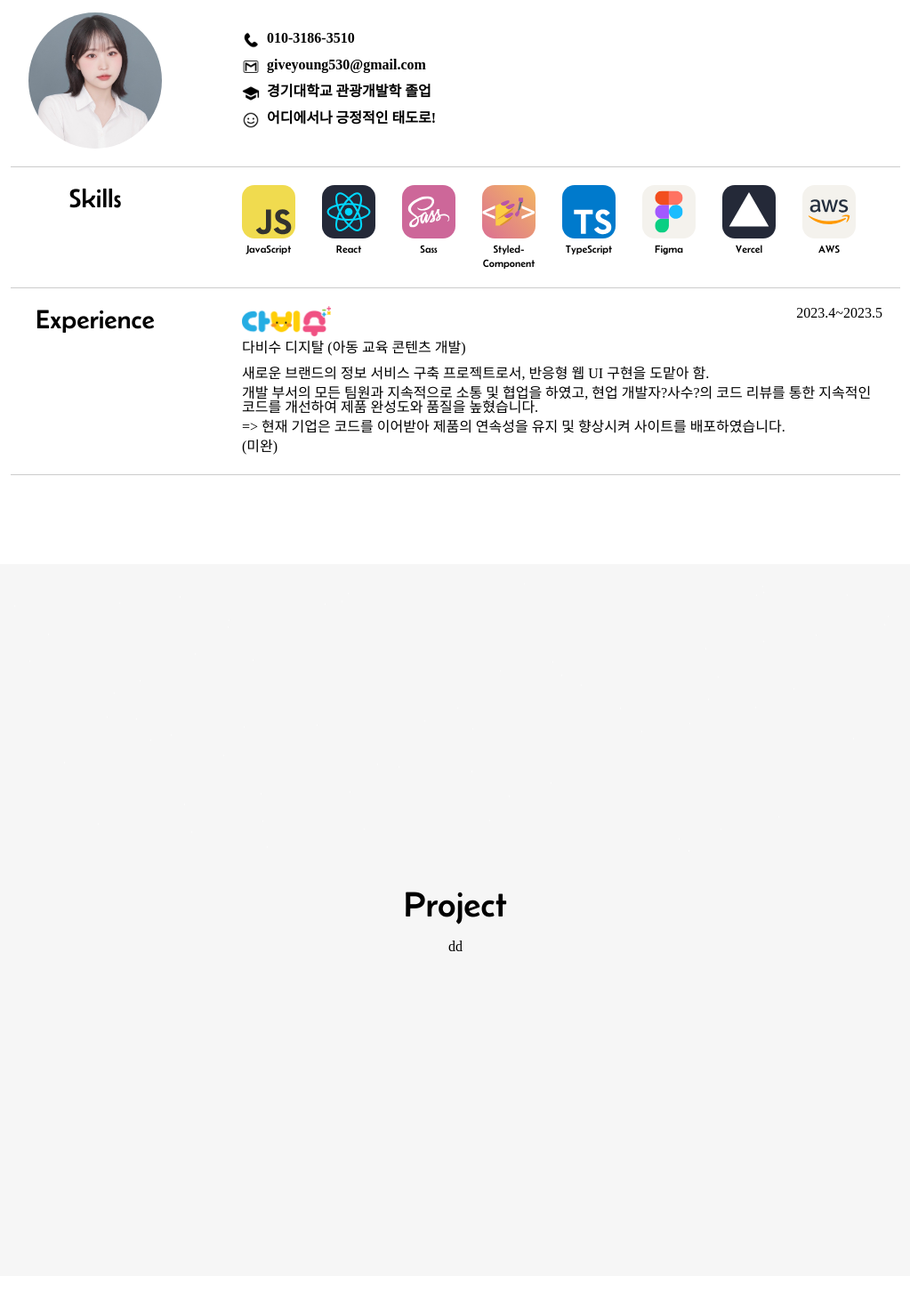
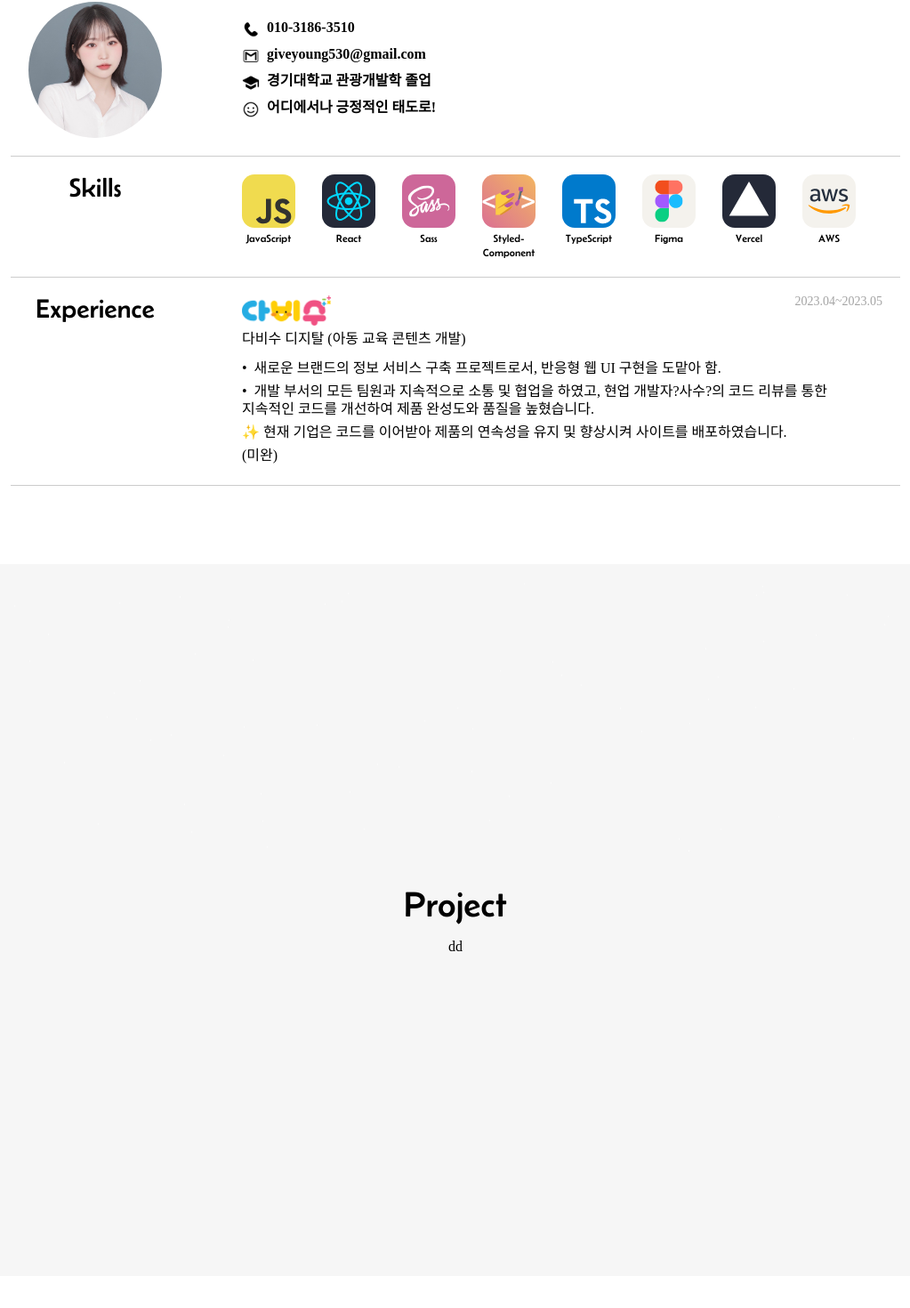
Before and after one commit to zunyange/portfolio, a React (Create React App) app: page / in a window 1280 px wide. Shown: the part 967-2437 px from the top of the page at 89% size, without its empty margins (128-1151 px from the left). Before the commit the page ends 2401 px from the top, so only its background shows below. Built offline with nearby package versions, Linux system fonts and the light colour scheme; a web font is replaced by a local one.

Commit message:
ADD : Copyright

```diff
--- a/src/components/About/About.js
+++ b/src/components/About/About.js
@@ -59,22 +59,22 @@ const About = ({ about }) => {
             <S.ExpBox>
               <S.Enterprise>
                 <img src="images/icon/Dabisu.png" alt="다비수디지탈" />
-                <div>2023.4~2023.5</div>
+                <div>2023.04~2023.05</div>
               </S.Enterprise>
               <S.ExpConent title>
                 다비수 디지탈 (아동 교육 콘텐츠 개발)
               </S.ExpConent>
               <S.ExpConent>
-                새로운 브랜드의 정보 서비스 구축 프로젝트로서, 반응형 웹 UI
-                구현을 도맡아 함.
+                • &nbsp;새로운 브랜드의 정보 서비스 구축 프로젝트로서, 반응형 웹
+                UI 구현을 도맡아 함.
               </S.ExpConent>
               <S.ExpConent>
-                개발 부서의 모든 팀원과 지속적으로 소통 및 협업을 하였고, 현업
-                개발자?사수?의 코드 리뷰를 통한 지속적인 코드를 개선하여 제품
-                완성도와 품질을 높혔습니다.
+                • &nbsp;개발 부서의 모든 팀원과 지속적으로 소통 및 협업을
+                하였고, 현업 개발자?사수?의 코드 리뷰를 통한 지속적인 코드를
+                개선하여 제품 완성도와 품질을 높혔습니다.
               </S.ExpConent>
               <S.ExpConent>
-                => 현재 기업은 코드를 이어받아 제품의 연속성을 유지 및 향상시켜
+                ✨ 현재 기업은 코드를 이어받아 제품의 연속성을 유지 및 향상시켜
                 사이트를 배포하였습니다.
               </S.ExpConent>
               {/* <a
--- a/src/components/About/AboutStyled.js
+++ b/src/components/About/AboutStyled.js
@@ -29,6 +29,9 @@ export const Aboutme = styled.div`
 export const ProfileWrap = styled.div`
   display: grid;
   grid-template-columns: 1fr 3fr;
+  /* display: flex;
+  justify-content: center;
+  gap: 40px; */
   font-weight: bold;
   width: 1000px;
   padding: 20px;
@@ -152,6 +155,8 @@ export const ExpBox = styled.div``;
 export const Enterprise = styled.div`
   display: flex;
   justify-content: space-between;
+  font-size: 14px;
+  color: #a4a4a4;
   img {
     width: 100px;
   }
@@ -160,6 +165,7 @@ export const Enterprise = styled.div`
 export const ExpConent = styled.div`
   display: flex;
   text-align: left;
+  line-height: 20px;
   padding: ${({ title }) => (title ? '5px 0 10px 0' : '3px 0')};
   font-family: ${({ title }) => (title ? 'fontBold' : 'fontBase')};
 `;
--- /dev/null
+++ b/src/components/Footer/Footer.js
@@ -0,0 +1,28 @@
+import React from 'react';
+import styled from 'styled-components';
+import { Width } from '../../styles/common.js';
+
+const Footer = () => {
+  return (
+    <FooterWrap>
+      <Width>
+        <Footertext>© 2023 KimJunyoung All right reserved.</Footertext>
+      </Width>
+    </FooterWrap>
+  );
+};
+
+const FooterWrap = styled.div`
+  height: 100px;
+  width: 100%;
+`;
+const Footertext = styled.div`
+  display: flex;
+  text-align: center;
+  flex-direction: column;
+  padding: 3% 0;
+  font-size: 13px;
+`;
+// const Footer = styled.div``;
+
+export default Footer;
--- a/src/pages/Main/Main.js
+++ b/src/pages/Main/Main.js
@@ -3,6 +3,7 @@ import Nav from '../../components/Nav/Nav';
 import Home from '../../components/Home/Home.js';
 import About from '../../components/About/About.js';
 import Project from '../../components/Project/Project.js';
+import Footer from '../../components/Footer/Footer';
 import { Star } from '../../styles/common.js';
 
 const Main = () => {
@@ -44,6 +45,7 @@ const Main = () => {
       <Home home={home} onMoveAbout={onMoveAbout} />
       <About about={about} />
       <Project project={project} />
+      <Footer />
     </div>
   );
 };
```
